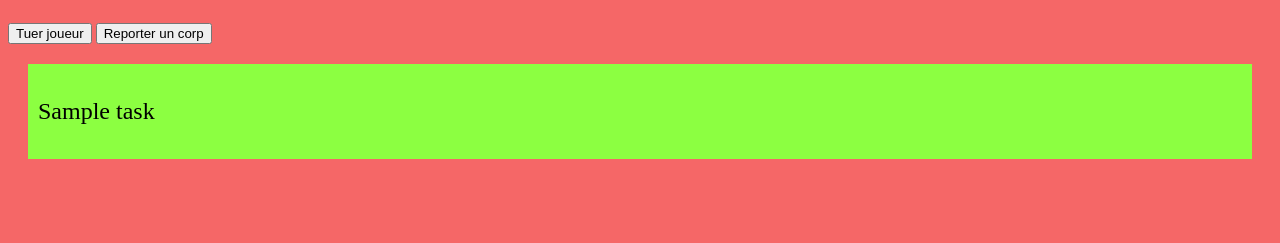
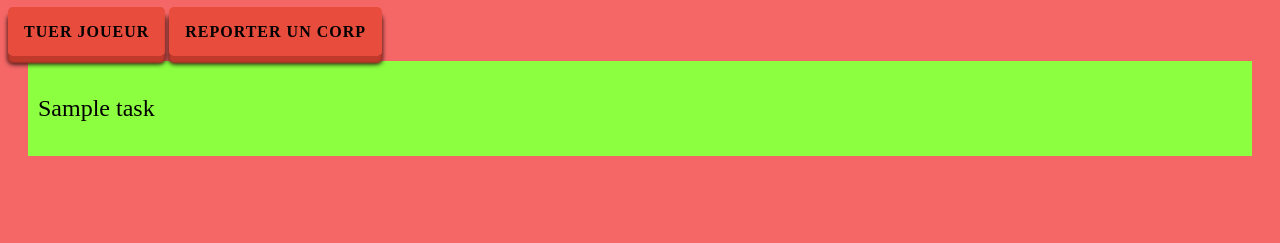
Before and after one commit to Merlode11/Among-Us-Real, a Python web app: template web/templates/joueur.html in a window 1280 px wide. Shown: the part 57-300 px from the top of the page. Run offline with Jinja, Linux system fonts and the light colour scheme; the template is opened without the code that fills it: most values are stand-ins (such as "Sample title", 1, 10 or a date in 2020).

Commit message:
design des boutons cliquables
HTML et CSS

```diff
--- a/web/static/css/style.css
+++ b/web/static/css/style.css
@@ -46,10 +46,114 @@ body{
 
 .task-card{
   padding: 10px;
-  background-color: #8CFF41;
+  background-color: #8cff41;
   margin: 20px
 }
 
 .dead {
   background-color:#f56767 !important;
 }
+
+
+
+
+button1 {
+  padding: 10px 40px;
+  font-size: 9px;
+  background-color: #008542;
+  color: #fff;
+  text-shadow: 0 2px 0 rgb(0 0 0 / 25%);
+  display: inline-flex;
+  align-items: center;
+  justify-content: center;
+  position: relative;
+  border: 0;
+  z-index: 1;
+  user-select: none;
+  cursor: pointer;
+  text-transform: uppercase;
+  letter-spacing: 1px;
+  white-space: unset;
+  padding: .8rem 1.5rem;
+  text-decoration: none;
+  font-weight: 900;
+  transition: all 0.7s cubic-bezier(0,.8,.26,.99);
+ }
+
+ button1:before {
+  position: absolute;
+  pointer-events: none;
+  top: 0;
+  left: 0;
+  display: block;
+  width: 100%;
+  height: 100%;
+  content: '';
+  transition: .7s cubic-bezier(0,.8,.26,.99);
+  z-index: -1;
+  background-color: #008542!important;
+  box-shadow: 0 -4px rgb(21 108 0 / 50%) inset,
+    0 4px rgb(100 253 31 / 99%) inset,
+    -4px 0 rgb(100 253 31 / 50%) inset,
+    4px 0 rgb(21 108 0 / 50%) inset;
+ }
+
+ button1:after {
+  position: absolute;
+  pointer-events: none;
+  top: 0;
+  left: 0;
+  display: block;
+  width: 100%;
+  height: 100%;
+  content: '';
+  box-shadow: 0 4px 0 0 rgb(0 0 0 / 15%);
+  transition: .7s cubic-bezier(0,.8,.26,.99);
+ }
+
+ button1:hover:before {
+  box-shadow: 0 -4px rgb(0 0 0 / 50%) inset,
+    0 4px rgb(255 255 255 / 20%) inset,
+    -4px 0 rgb(255 255 255 / 20%) inset,
+    4px 0 rgb(0 0 0 / 50%) inset;
+ }
+
+ button1:hover:after {
+  box-shadow: 0 4px 0 0 rgb(0 0 0 / 15%);
+ }
+
+ button1:active {
+  transform: translateY(4px);
+ }
+
+ button1:active:after {
+  box-shadow: 0 0px 0 0 rgb(0 0 0 / 15%);
+ }
+
+
+ button2 {
+  --bg: #e74c3c;
+  --text-color: rgb(0, 0, 0);
+  position: relative;
+  width: 150px;
+  border: none;
+  background: var(--bg);
+  color: var(--text-color);
+  padding: 1em;
+  font-weight: bold;
+  text-transform: uppercase;
+  transition: 0.4s;
+  border-radius: 5px;
+  opacity: 1;
+  letter-spacing: 1px;
+  box-shadow: #c0392b 0px 7px 2px, #000 0px 8px 5px;
+}
+
+button2:hover {
+  opacity: 1;
+}
+
+button2:active {
+  top: 4px;
+  box-shadow: #c0392b 0px 3px 2px,#000 0px 3px 5px;
+}
--- a/web/templates/joueur.html
+++ b/web/templates/joueur.html
@@ -16,29 +16,29 @@
 
 <h1> Code joueur: {{(code_joueur)}}</h1>
 
-<button class="ask" data-modal="Kill" tabindex=0>Tuer joueur</button>
+<button2 class="ask" data-modal="Kill" tabindex=0>Tuer joueur</button2>
 
-<button class="ask" data-modal="Report" tabindex=0>Reporter un corp</button>
+<button2 class="ask" data-modal="Report" tabindex=0>Reporter un corp</button2>
 
 
 {% for task in task_list %}
-<div style="padding: 10px; background-color: #8cff41; margin: 20px">
+<div class="task-card">
     <p style="font-size: 24px">{{ (task) }}</p>
     {% if task.type == "basic" %}
-        <button data-taskname="{{task.name}}" class="direct-valid">Effectuer la tâche</button>
+        <button1 data-taskname="{{task.name}}" class="direct-valid">Effectuer la tâche</button1>
     {% elif task.type == "validate_basic" %}
-        <button class="ask" data-modal="Tache_validate" tabindex=0>Valider la tâche</button>
+        <button1 class="ask" data-modal="Tache_validate" tabindex=0>Valider la tâche</button1>
     {% elif task.type == "activate_basic" %}
         {% if task.active %}
-            <button data-taskname="{{task.name}}" class="direct-valid">Effectuer la tâche</button>
+            <button1 data-taskname="{{task.name}}" class="direct-valid">Effectuer la tâche</button1>
         {% else %}
-            <button class="ask" data-modal="Tache_activate" tabindex=0>Activer la tâche</button>
+            <button1 class="ask" data-modal="Tache_activate" tabindex=0>Activer la tâche</button1>
         {% endif %}
     {% elif task.type == "activ_valid" %}
         {% if task.active %}
-            <button class="ask" data-modal="Tache_validate" tabindex=0>Valider la tâche</button>
+            <button1 class="ask" data-modal="Tache_validate" tabindex=0>Valider la tâche</button1>
         {% else %}
-            <button class="ask" data-modal="Tache_activate" tabindex=0>Activer la tâche</button>
+            <button1 class="ask" data-modal="Tache_activate" tabindex=0>Activer la tâche</button1>
         {% endif %}
     {% endif %}
 </div>
```
Also changed, not shown: 2 other files.
